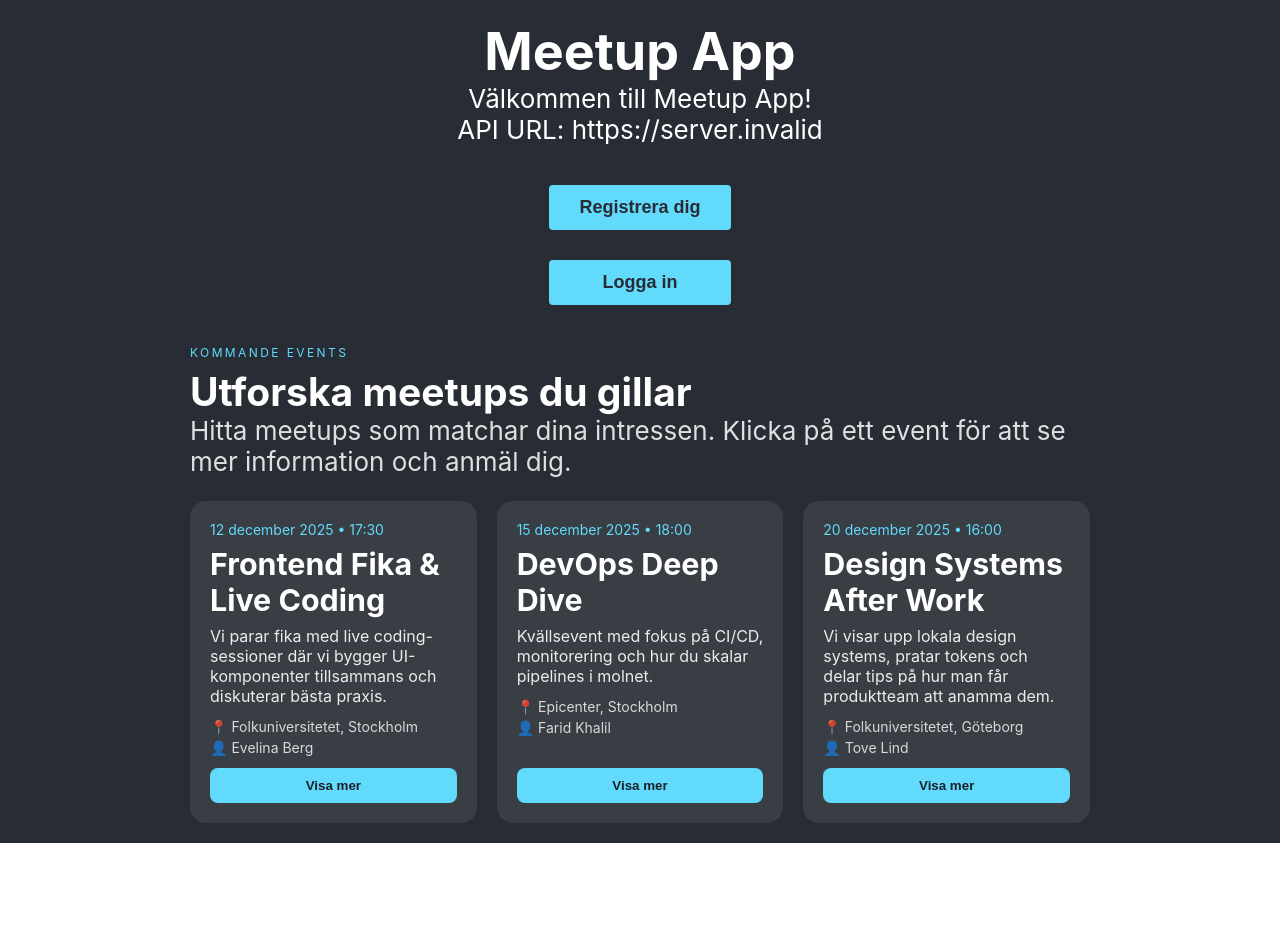
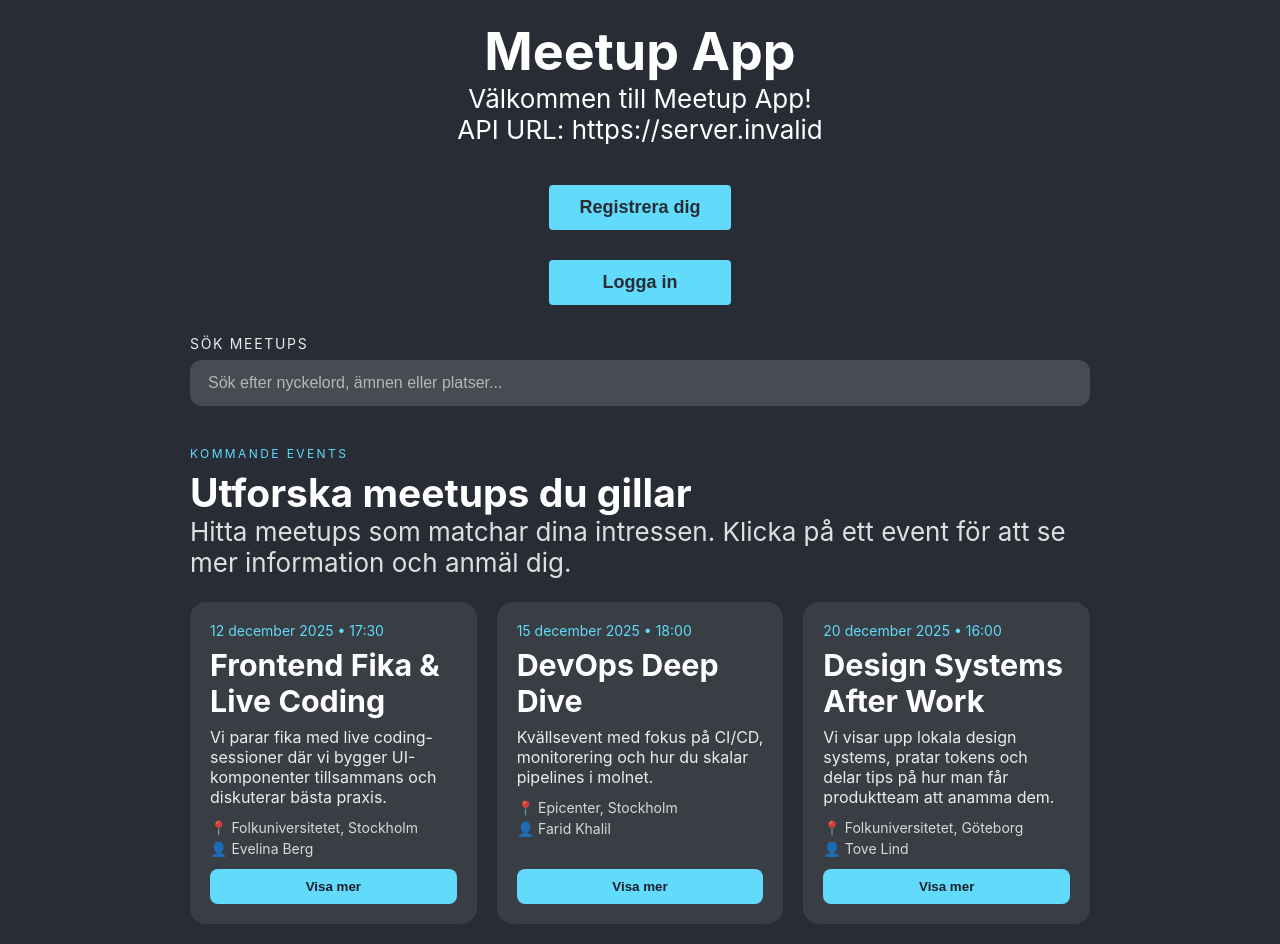
Before and after one commit to Delo1999/ci-cd-gruppexamination, a React (Create React App) app in the folder frontend/: page / in a window 1280 px wide. Before the commit the page ends 843 px from the top, so only its background shows below. Built offline with nearby package versions, Linux system fonts and the light colour scheme; no server answers.

Commit message:
feat: meetup-search

```diff
--- a/frontend/src/App.css
+++ b/frontend/src/App.css
@@ -61,6 +61,43 @@
   background: rgba(255, 255, 255, 0.1);
   padding: 20px;
   border-radius: 8px;
+}
+
+.meetup-search {
+  margin-top: 30px;
+  width: 100%;
+  max-width: 900px;
+  text-align: left;
+  display: flex;
+  flex-direction: column;
+  gap: 8px;
+}
+
+.meetup-search label {
+  font-size: 14px;
+  text-transform: uppercase;
+  letter-spacing: 0.12em;
+  color: rgba(255, 255, 255, 0.9);
+}
+
+.meetup-search input {
+  padding: 14px 18px;
+  border-radius: 12px;
+  border: none;
+  font-size: 16px;
+  background: rgba(255, 255, 255, 0.15);
+  color: #fff;
+  outline: 2px solid transparent;
+  transition: outline 0.2s ease, background 0.2s ease;
+}
+
+.meetup-search input::placeholder {
+  color: rgba(255, 255, 255, 0.6);
+}
+
+.meetup-search input:focus {
+  outline: 2px solid #61dafb;
+  background: rgba(0, 0, 0, 0.35);
 }
 
 .meetup-section {
@@ -144,6 +181,15 @@
   box-shadow: 0 8px 20px rgba(97, 218, 251, 0.35);
 }
 
+.meetup-list-empty {
+  background: rgba(255, 255, 255, 0.05);
+  padding: 40px;
+  border-radius: 16px;
+  text-align: center;
+  color: rgba(255, 255, 255, 0.85);
+  font-size: 18px;
+}
+
 .meetup-detail {
   width: 100%;
   max-width: 900px;
--- a/frontend/src/App.tsx
+++ b/frontend/src/App.tsx
@@ -1,4 +1,4 @@
-import React, { useState } from "react";
+import React, { useMemo, useState } from "react";
 import "./App.css";
 import Register from "./components/Register";
 import Login from "./components/Login";
@@ -43,6 +43,7 @@ const App: React.FC = () => {
     null
   );
   const [selectedMeetup, setSelectedMeetup] = useState<Meetup | null>(null);
+  const [searchTerm, setSearchTerm] = useState("");
 
   const handleRegisterSuccess = () => {
     setTimeout(() => {
@@ -58,6 +59,20 @@ const App: React.FC = () => {
   const handleLogout = () => {
     setLoggedInUser(null);
   };
+
+  const filteredMeetups = useMemo(() => {
+    const query = searchTerm.trim().toLowerCase();
+
+    if (!query) {
+      return upcomingMeetups;
+    }
+
+    return upcomingMeetups.filter((meetup) => {
+      const haystack =
+        `${meetup.title} ${meetup.description} ${meetup.location} ${meetup.host}`.toLowerCase();
+      return haystack.includes(query);
+    });
+  }, [searchTerm]);
 
   const renderContent = () => {
     if (activeView === "register") {
@@ -124,8 +139,19 @@ const App: React.FC = () => {
           </div>
         )}
 
+        <div className="meetup-search">
+          <label htmlFor="meetup-search-input">Sök meetups</label>
+          <input
+            id="meetup-search-input"
+            type="search"
+            placeholder="Sök efter nyckelord, ämnen eller platser..."
+            value={searchTerm}
+            onChange={(event) => setSearchTerm(event.target.value)}
+          />
+        </div>
+
         <MeetupList
-          meetups={upcomingMeetups}
+          meetups={filteredMeetups}
           onSelect={(meetup) => setSelectedMeetup(meetup)}
         />
       </>
--- a/frontend/src/components/MeetupList.tsx
+++ b/frontend/src/components/MeetupList.tsx
@@ -26,6 +26,12 @@ const MeetupList: React.FC<MeetupListProps> = ({ meetups, onSelect }) => {
         </p>
       </header>
 
+      {meetups.length === 0 ? (
+        <div className="meetup-list-empty">
+          <p>Inga meetups matchar din sökning.</p>
+          <p>Justera dina nyckelord och försök igen.</p>
+        </div>
+      ) : (
         <div className="meetup-list">
           {meetups.map((meetup) => (
             <article key={meetup.id} className="meetup-card">
@@ -47,6 +53,7 @@ const MeetupList: React.FC<MeetupListProps> = ({ meetups, onSelect }) => {
             </article>
           ))}
         </div>
+      )}
     </section>
   );
 };
```
Lines whose indentation alone changed are shown as unchanged.
